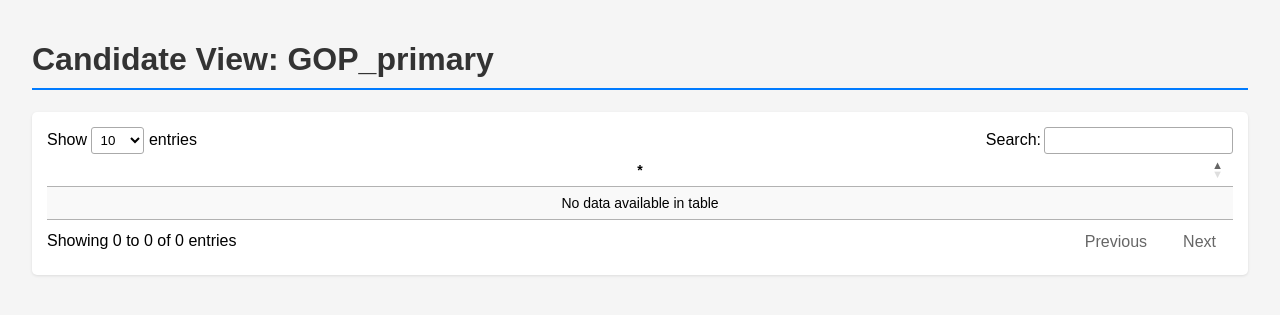
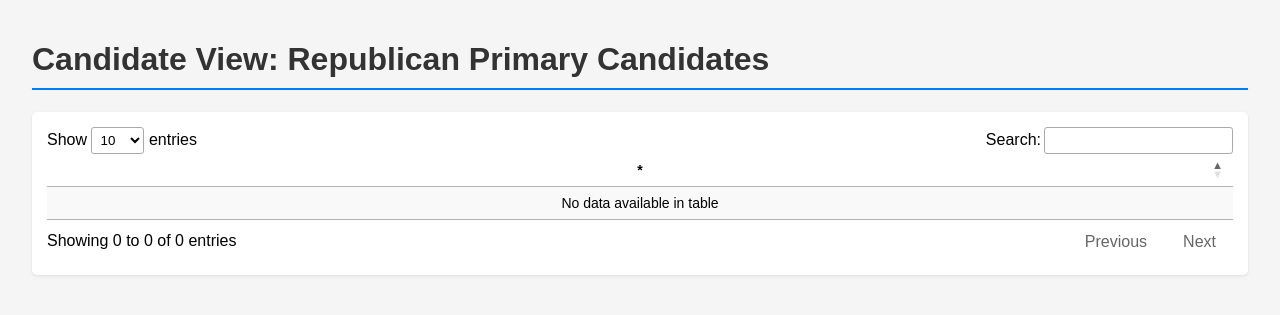
Before and after one commit to nstapc/candidate-view, a PHP site: page / in a window 1280 px wide. Shown: the top 315 px of the page. Run offline with PHP 8.4, Linux system fonts and the light colour scheme; data that the repository does not hold is empty; some libraries are stand-ins or nearby versions.

Commit message:
Rename table from GOP_primary to Republican Primary Candidates

```diff
--- a/index.php
+++ b/index.php
@@ -8,7 +8,7 @@
 
 require_once __DIR__ . '/config.php';
 
-$table = 'GOP_primary';
+$table = 'Republican Primary Candidates';
 
 // Connect to database using mysqli
 $con = new mysqli($db_config['host'], $db_config['user'], $db_config['pass'], $db_config['name']);
```
